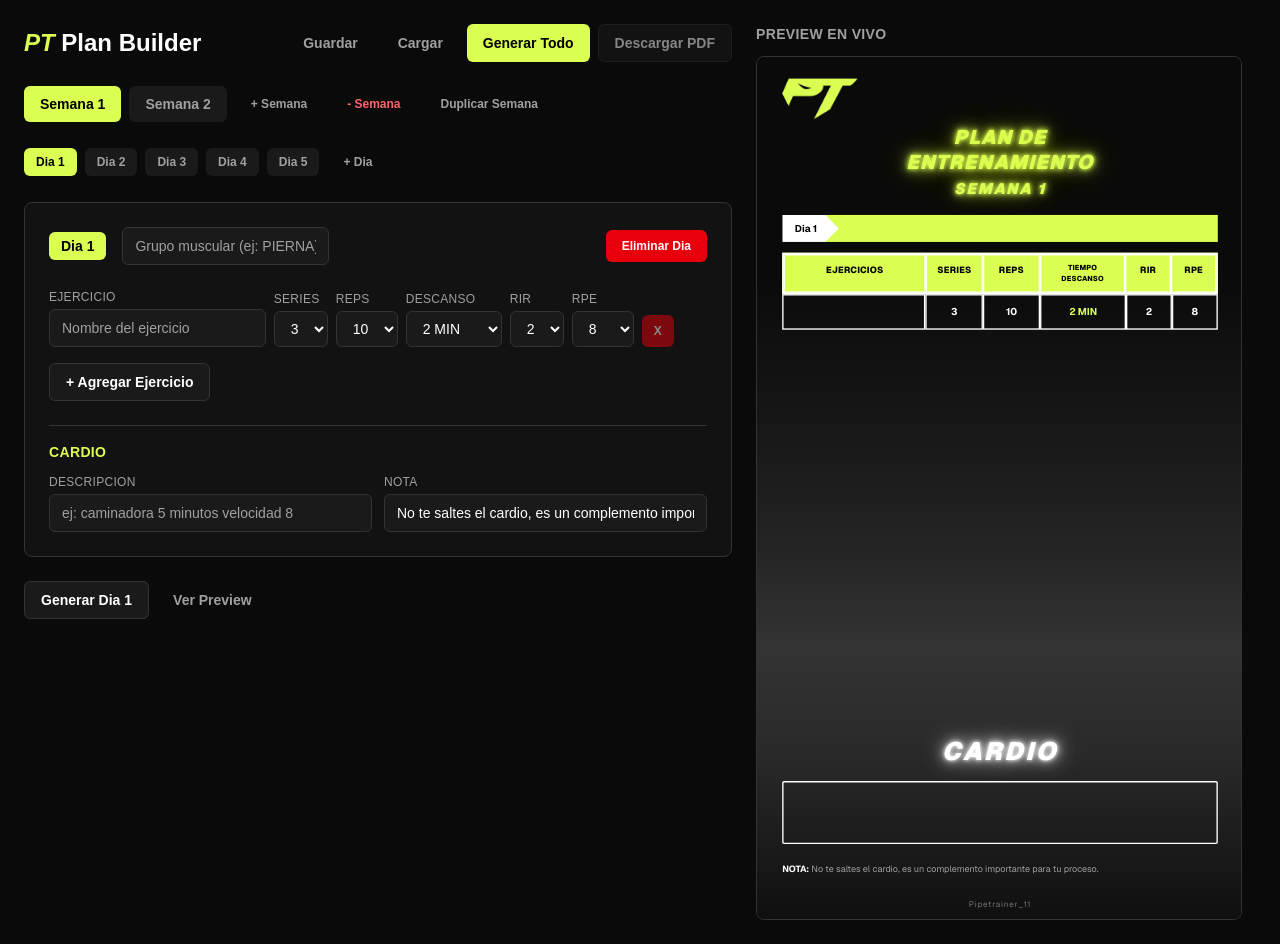
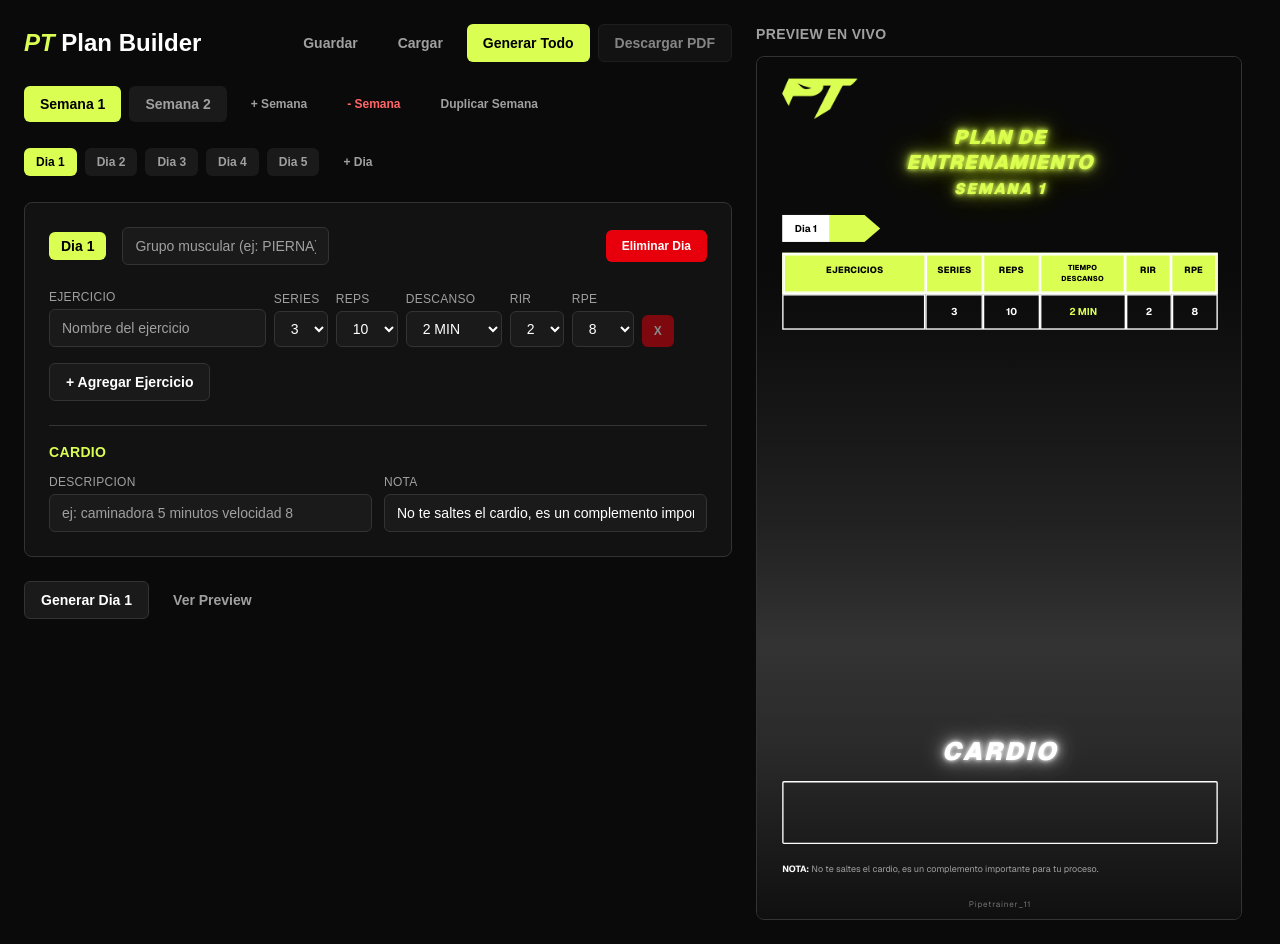
Before and after one commit to felixAgl/pipe-trainer, a Next.js app: page /pipe-trainer/ in a window 1280 px wide. Built offline with nearby package versions, Linux system fonts and the light colour scheme.

Commit message:
fix: green arrow chevron pointing right, white is plain rectangle
- White Dia section is now a simple rectangle (no clip-path)
- Green muscle group section has clip-path arrow pointing right
- Green does NOT span full width, ends in arrow point

```diff
--- a/src/components/workout/workout-day-card.tsx
+++ b/src/components/workout/workout-day-card.tsx
@@ -55,23 +55,22 @@ export function WorkoutDayCard({
         </h2>
       </div>
 
-      {/* Day Bar - Arrow/chevron cut from white into green */}
-      <div className="relative mx-14 mt-4 flex h-[60px] items-stretch">
-        {/* White section (Dia X) with arrow shape via clip-path */}
-        <div
-          className="relative z-10 flex items-center bg-white pl-7 pr-12"
-          style={{
-            clipPath: "polygon(0 0, calc(100% - 30px) 0, 100% 50%, calc(100% - 30px) 100%, 0 100%)",
-          }}
-        >
+      {/* Day Bar - White rect + Green arrow/chevron pointing right */}
+      <div className="relative mx-14 mt-4 flex h-[60px]">
+        {/* White rectangle (Dia X) - simple rect, no clip */}
+        <div className="flex items-center bg-white px-7">
           <span className="text-[22px] font-bold text-black whitespace-nowrap">
             {day.dayLabel}
           </span>
         </div>
-        {/* Green section (Muscle group) - pulled left to overlap behind arrow */}
+        {/* Green arrow shape - starts flat on left, ends in arrow point on right */}
         <div
-          className="flex flex-1 items-center justify-center bg-pt-accent px-10"
-          style={{ marginLeft: -30 }}
+          className="flex items-center justify-center px-14"
+          style={{
+            backgroundColor: "#DBFE53",
+            clipPath:
+              "polygon(0 0, calc(100% - 35px) 0, 100% 50%, calc(100% - 35px) 100%, 0 100%)",
+          }}
         >
           <span className="text-[26px] font-extrabold tracking-wider text-black uppercase">
             {day.muscleGroup}
```
